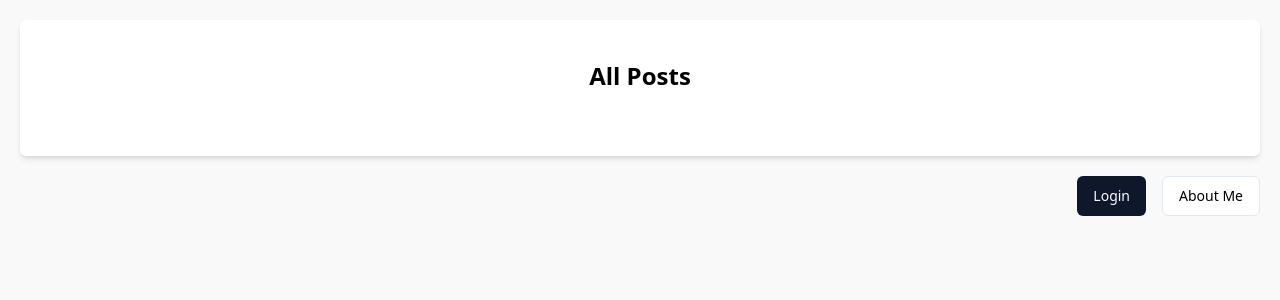
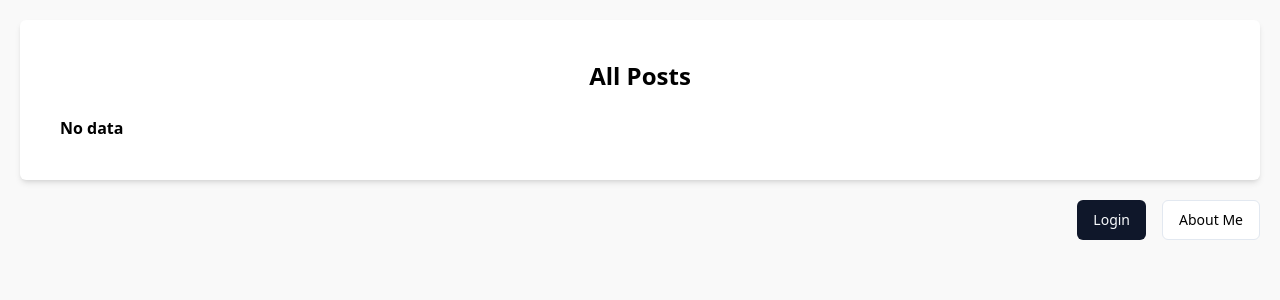
Before and after one commit to vickyadrii/qbit-techincal-test, a React (Vite) app: page / in a window 1280 px wide. Shown: the top 300 px of the page. Built offline with nearby package versions, Linux system fonts and the light colour scheme.

Commit message:
chore(home): handle when data is empty

```diff
--- a/src/features/home/Home.tsx
+++ b/src/features/home/Home.tsx
@@ -38,7 +38,8 @@ const Home = () => {
       <div className="bg-white p-10 space-y-6 shadow-md rounded-md max-h-[85vh] overflow-y-auto">
         <h2 className="text-2xl text-center font-semibold">All Posts</h2>
         <div className="grid grid-cols-3 gap-5">
-          {filteredPosts.map(({ title, content }, index) => (
+          {filteredPosts.length !== 0 ? (
+            filteredPosts.map(({ title, content }, index) => (
               <Card>
                 <CardHeader>
                   <CardTitle>{title}</CardTitle>
@@ -50,7 +51,10 @@ const Home = () => {
                   <span className="mt-4 text-slate-500 text-sm font-medium">#{index + 1}</span>
                 </CardFooter>
               </Card>
-          ))}
+            ))
+          ) : (
+            <p className="font-semibold">No data</p>
+          )}
         </div>
       </div>
 
```
Lines whose indentation alone changed are shown as unchanged.
